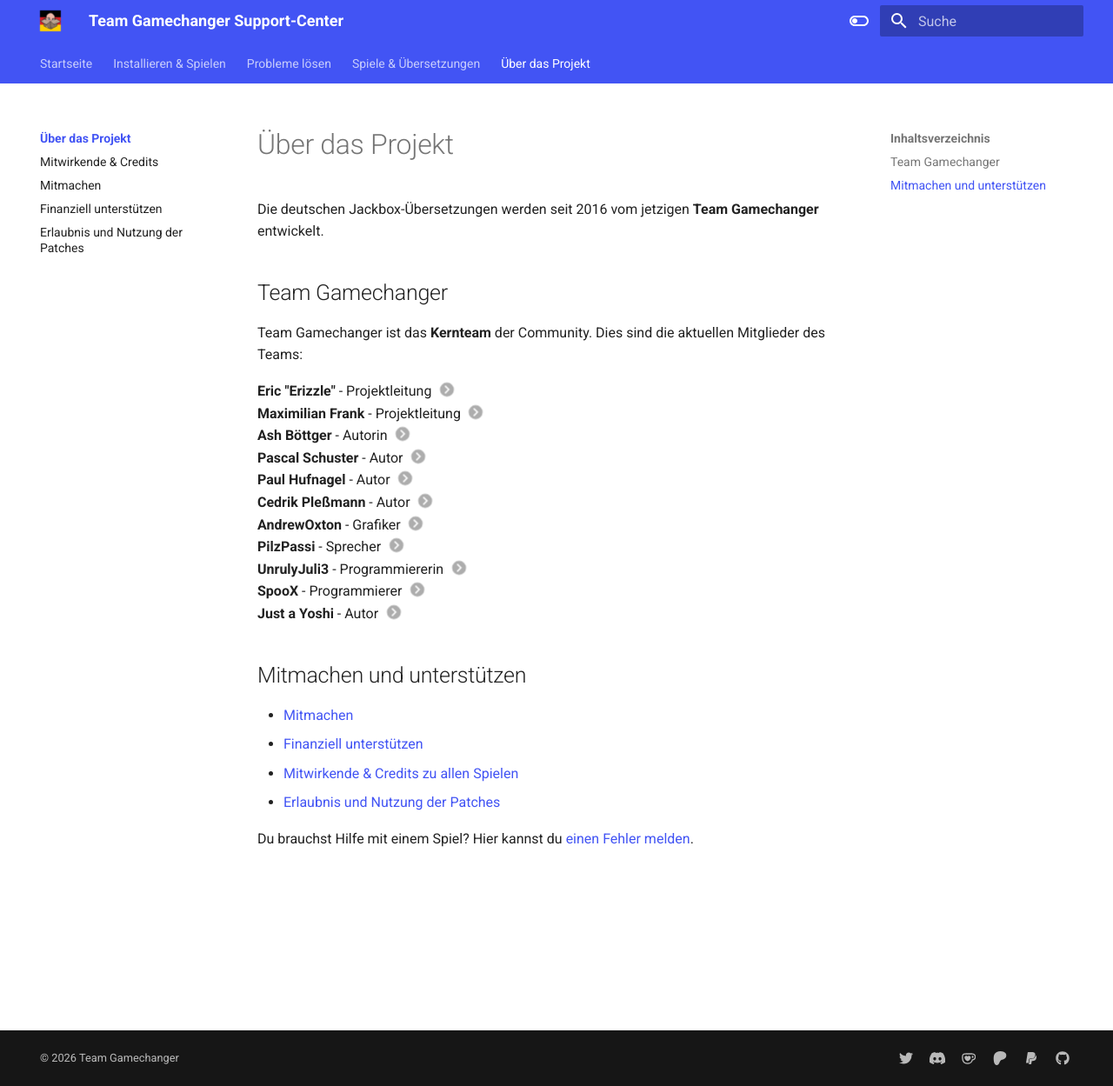
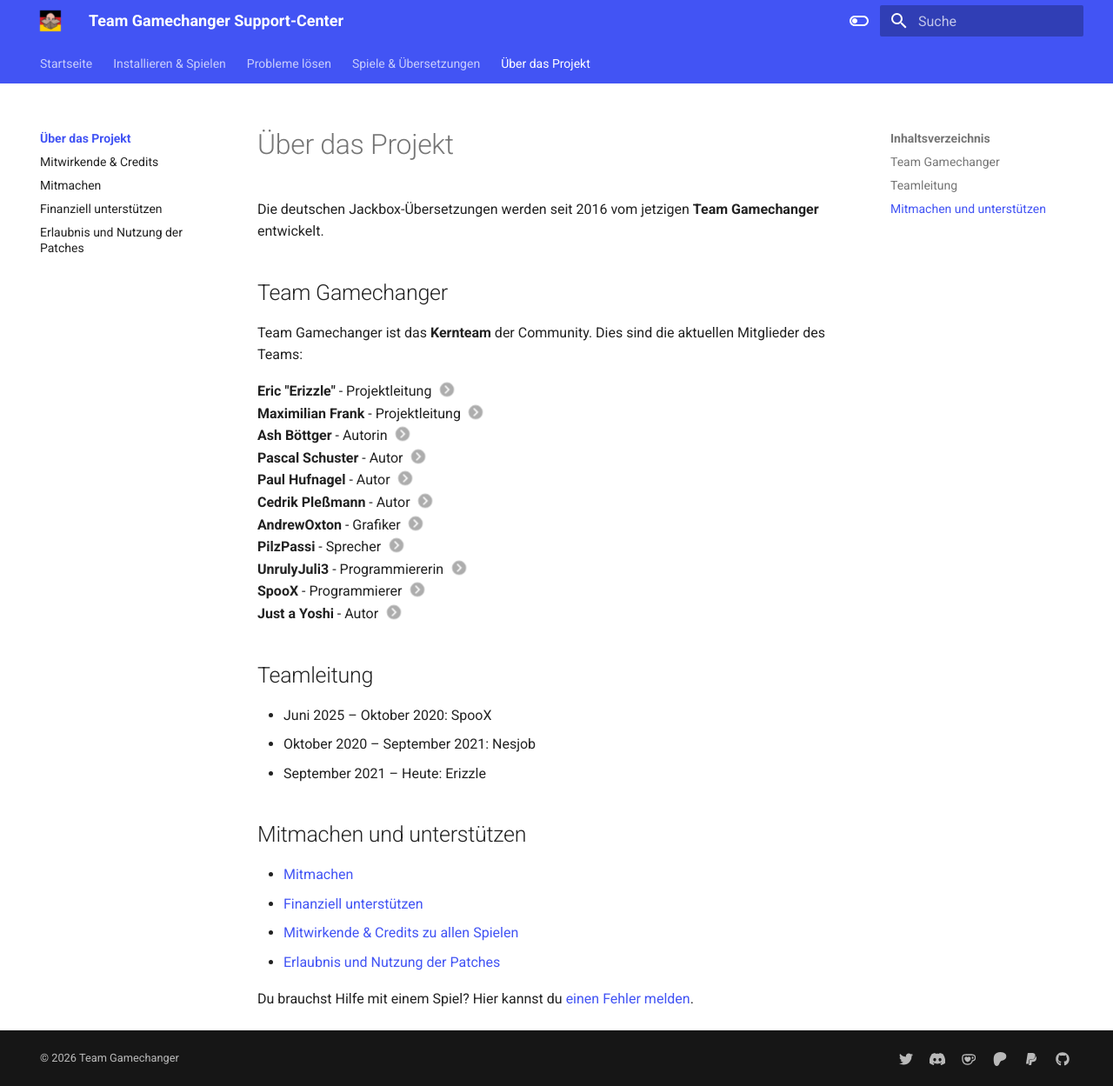
Before and after one commit to Team-Gamechanger/Support-Center, an MkDocs documentation site: the page built from docs/Projekt/index.md, in a window 1280 px wide and 1249 px high. Shown: the whole window at 87% size. Built offline with MkDocs 1.6.1 and Material for MkDocs 9.7.7, drawn with Linux system fonts in a browser that asks for light colours.

Commit message:
Update index.md

```diff
--- a/docs/Projekt/index.md
+++ b/docs/Projekt/index.md
@@ -36,6 +36,11 @@
 10. SpooX ist als Programmierer zuständig für das Entwickeln vieler nützlicher Content-Tools. Er hat mit dem deutschen Übersetzerteam im Jahr 2016 angefangen.
 11. Just a Yoshi hat an vielen Vorschauvideos im Hauptmenü gearbeitet und war für einige Übersetzungen als Autor tätig.
 
+## Teamleitung
+
+- Juni 2025 – Oktober 2020: SpooX
+- Oktober 2020 – September 2021: Nesjob
+- September 2021 – Heute: Erizzle
 
 ## Mitmachen und unterstützen
 
```
